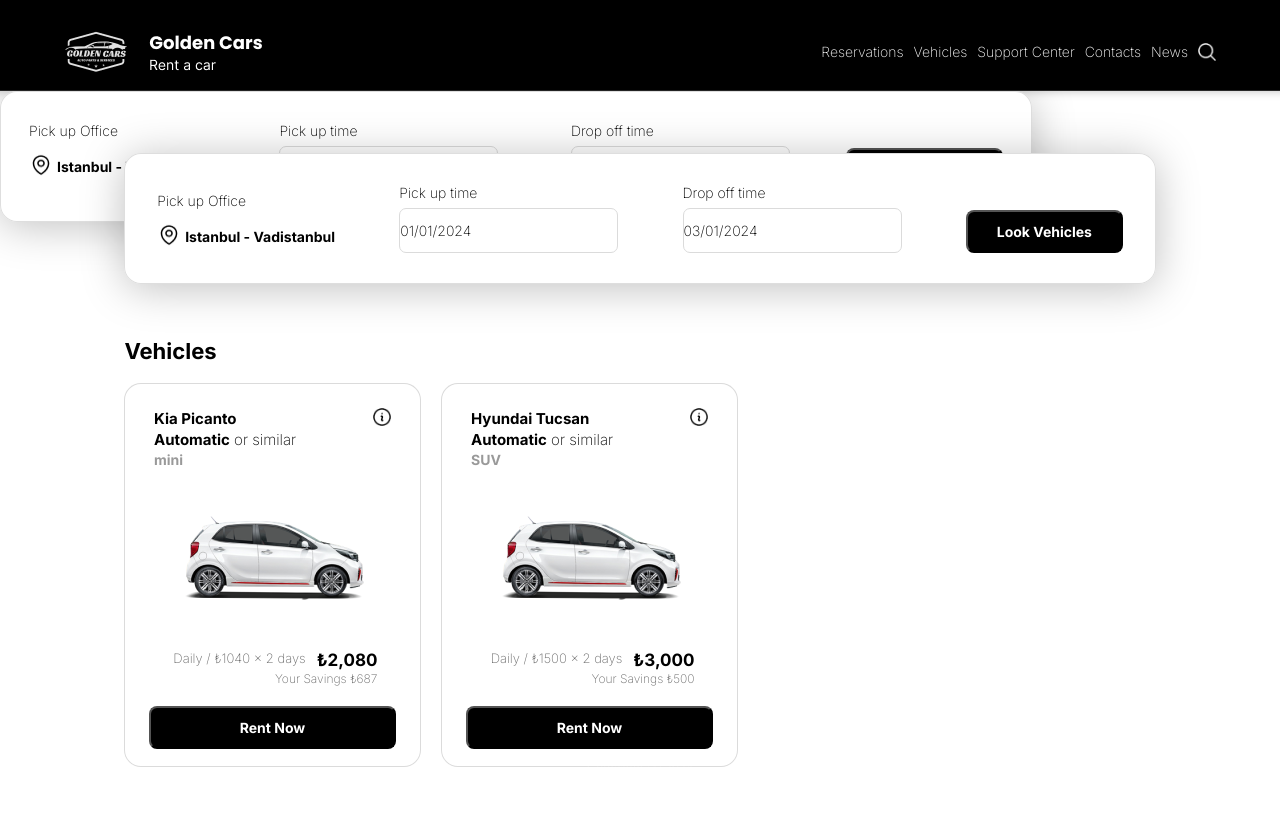
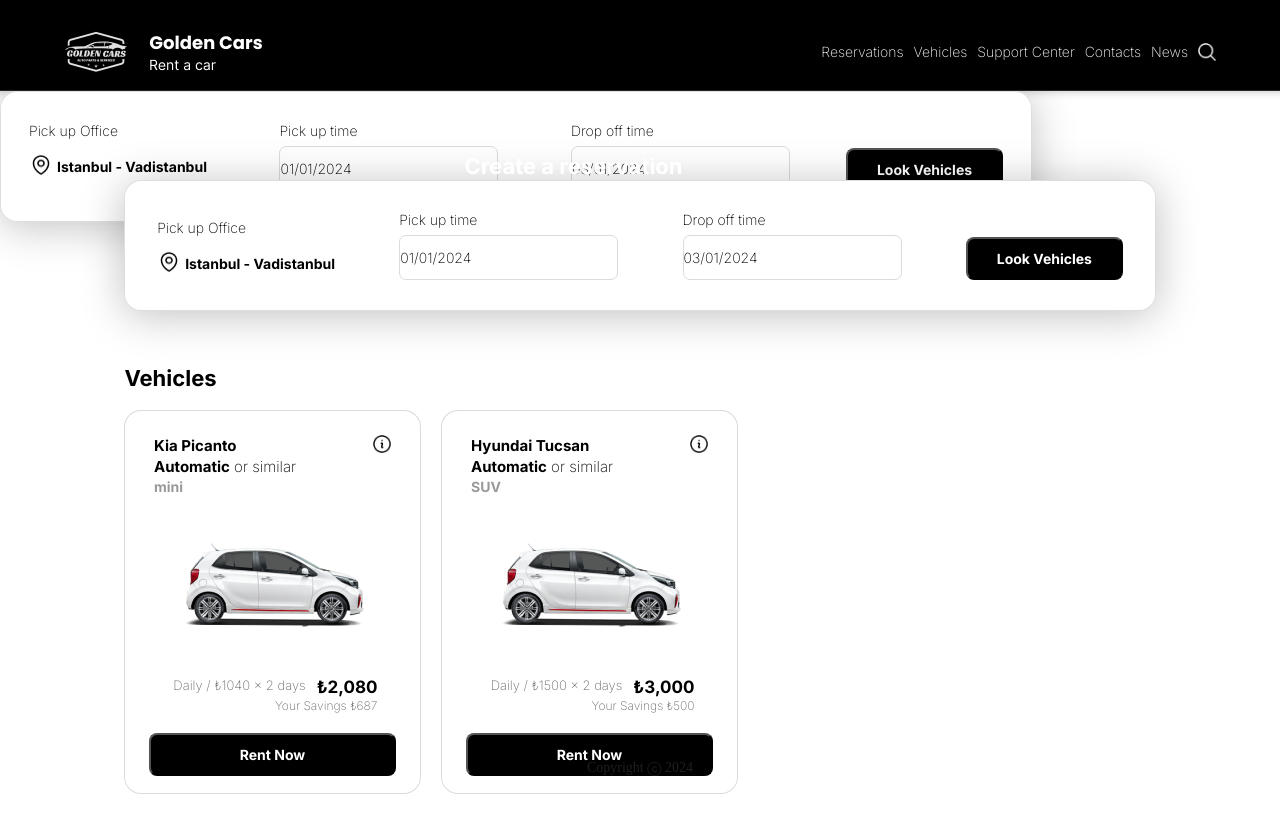
Before and after one commit to tekinnigar1/goldenCarsNew, a React (Create React App) app: page / in a window 1280 px wide. Shown: the top 832 px of the page. Built offline with nearby package versions, Linux system fonts and the light colour scheme.

Commit message:
Update App.jsx

```diff
--- a/src/components/App.jsx
+++ b/src/components/App.jsx
@@ -14,6 +14,9 @@
       <div className="allall">
         <div className="all">
           <div className="divdatebox">
+            <div>
+              <p id="Reservation-font">Create a reservation</p>
+            </div>
             <Pickdatebox />
           </div>
           <div className="divvehicles">
```
